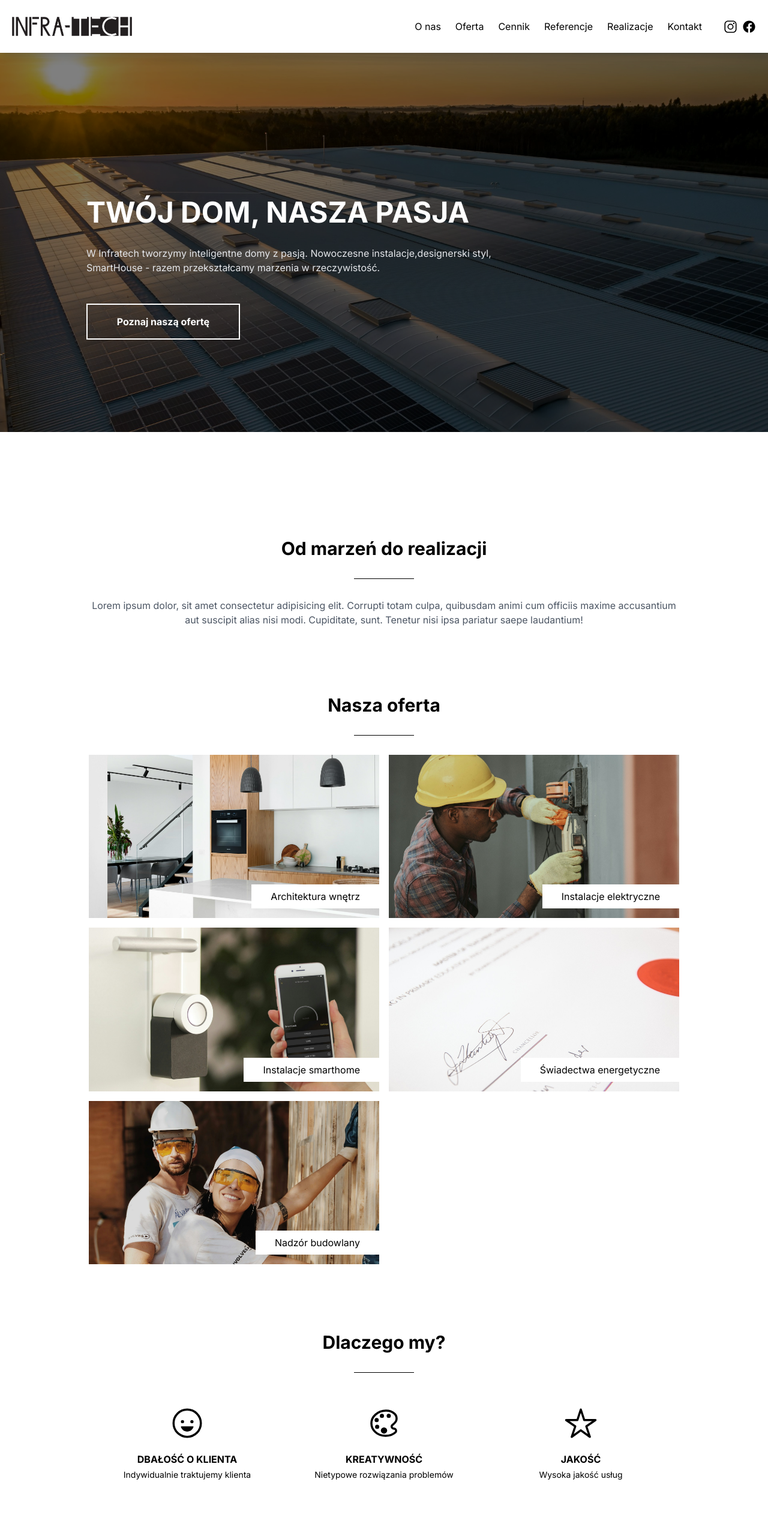
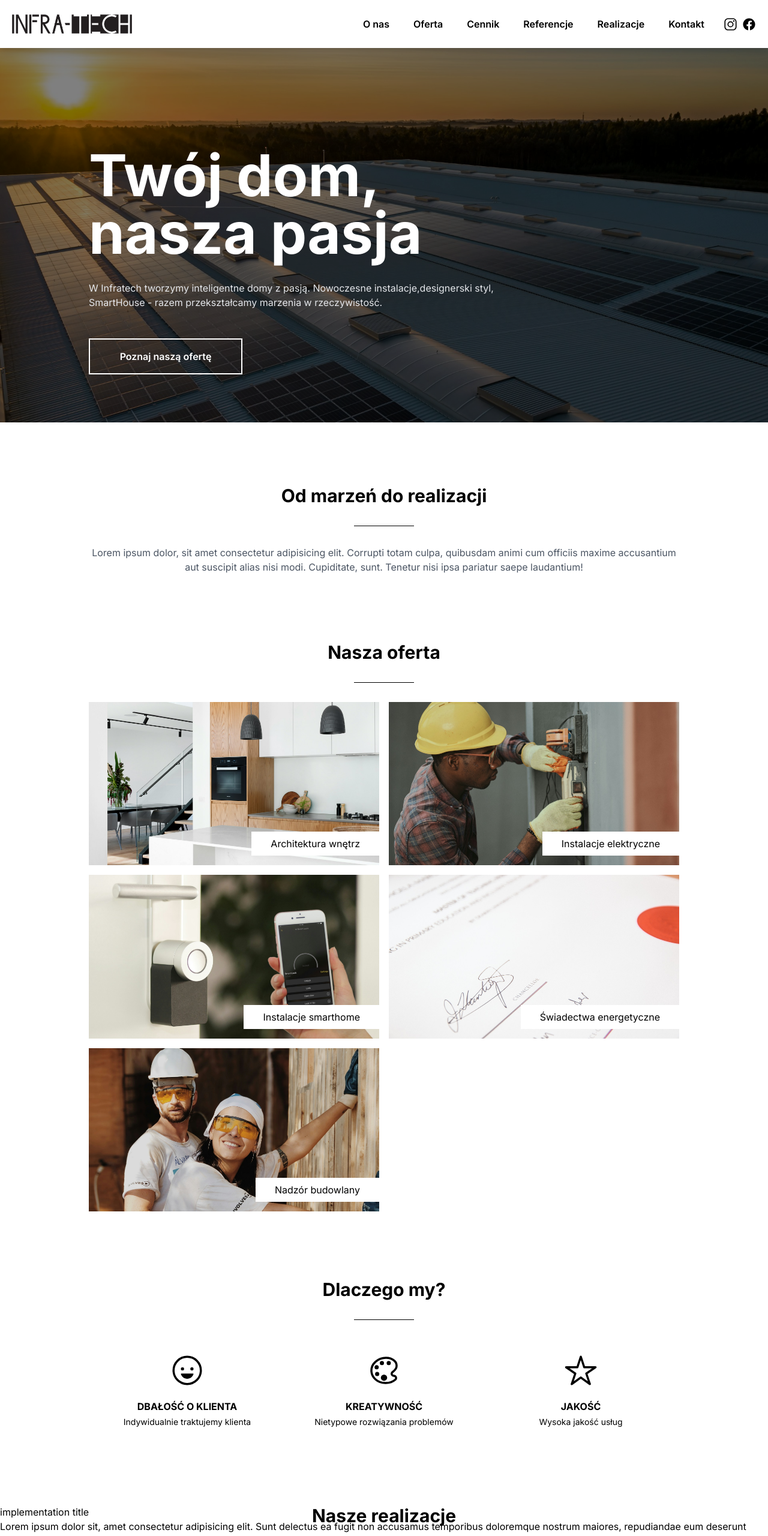
Before and after one commit to emilkowalczyk/infratech, a Next.js app: page / in a window 1280 px wide. Shown: the top 2560 px of the page at 60% size. Built offline with nearby package versions, Linux system fonts and the light colour scheme.

Commit message:
edit navbar, changed font, edit herosection

```diff
--- a/src/app/o-nas/page.tsx
+++ b/src/app/o-nas/page.tsx
@@ -13,7 +13,7 @@ function ONas() {
 
             <span className={`block w-[100px] h-[1px] mb-8 bg-black`}></span>
           </div>
-          <p className='text-black'>
+          <p className='text-black text-center lg:text-left'>
             Lorem ipsum dolor sit amet consectetur adipisicing elit. Quidem
             temporibus assumenda dignissimos voluptas nesciunt culpa nisi
             doloribus consequuntur error libero mollitia nihil eos, ab quisquam
--- a/src/components/Button.tsx
+++ b/src/components/Button.tsx
@@ -9,7 +9,7 @@ function Button({ label, path }: Props) {
   return (
     <Link
       href={path}
-      className='block mt-4 w-full text-white text-center border-2 border-white px-4 py-4 font-bold hover:text-black hover:bg-white transition md:w-max md:min-w-64'
+      className='block mt-4 w-full text-white text-center border-2 border-white px-4 py-4 font-semibold hover:text-black hover:bg-white transition md:w-max md:min-w-64'
     >
       {label}
     </Link>
--- a/src/components/HeroSection.tsx
+++ b/src/components/HeroSection.tsx
@@ -11,16 +11,16 @@ type Props = {
 
 function HeroSection({ bgImage, heading, description, btnLabel }: Props) {
   return (
-    <header className='w-full h-[720px] flex flex-col justify-center'>
+    <header className='w-full flex flex-col h-[640px] justify-end'>
       <Image
         src={bgImage}
         alt='Home image'
         width={1920}
         height={0}
-        className='w-full h-screen object-cover absolute top-0 left-0 -z-10 brightness-[50%] max-h-[720px]'
+        className='w-full h-[640px] object-cover absolute top-16 left-0 -z-10 brightness-[50%] max-h-[800px]'
       />
-      <div className='flex flex-col justify-center items-center md:items-start px-4 md:max-w-5xl md:mx-auto md:w-full'>
-        <h1 className='text-4xl md:text-5xl text-white font-bold uppercase text-center leading-tight md:text-left'>
+      <div className='flex flex-col justify-end items-center md:items-start px-5 mb-24 md:max-w-5xl md:mx-auto md:w-full'>
+        <h1 className='text-6xl md:text-8xl md:w-[600px] text-white font-bold  text-center leading-tight md:text-left'>
           {heading}
         </h1>
 
--- a/src/components/Navbar.tsx
+++ b/src/components/Navbar.tsx
@@ -11,8 +11,8 @@ function Navbar() {
   const handleMenu = () => setMenu(!menu);
 
   return (
-    <nav className='w-full py-4 bg-white lg:py-6 sticky top-0 left-0 z-50 shadow-lg'>
-      <div className='px-5 mx-auto lg:max-w-7xl flex justify-between items-center'>
+    <nav className='w-full bg-white sticky top-0 left-0 z-50 shadow-lg'>
+      <div className='px-5 h-16 lg:h-20 mx-auto lg:max-w-7xl flex justify-between items-center'>
         {/* Logo with link to homepage */}
         <a href='/' className='block'>
           <Image
@@ -33,7 +33,7 @@ function Navbar() {
             <li key={navLink.title}>
               <a
                 href={navLink.path}
-                className='overflow-hidden px-3 py-2 block active:text-gray-600 relative before:absolute before:bottom-0 before:left-0 before:w-full before:h-[2px] before:bg-black before:-translate-x-[101%] before:transition-all hover:before:translate-x-0'
+                className='overflow-hidden font-semibold px-2 py-2 block active:text-gray-600 relative before:absolute before:bottom-0 before:left-0 before:w-full before:h-[2px] before:bg-black before:-translate-x-[101%] before:transition-all hover:before:translate-x-0 lg:ml-6'
               >
                 {navLink.title}
               </a>
--- a/src/components/Slider.tsx
+++ b/src/components/Slider.tsx
@@ -5,6 +5,7 @@ import React from 'react';
 import Carousel from 'react-multi-carousel';
 import 'react-multi-carousel/lib/styles.css';
 import Heading from './Heading';
+import Button from './Button';
 
 function Slider() {
   const responsive = {
@@ -23,7 +24,7 @@ function Slider() {
   };
 
   return (
-    <div className='my-20 w-full flex flex-col'>
+    <div className='my-20 w-full flex flex-col relative'>
       <Heading
         label='Nasze realizacje'
         textColor='text-black'
@@ -32,11 +33,11 @@ function Slider() {
       />
       <Carousel
         additionalTransfrom={0}
-        arrows={false}
+        arrows={true}
         autoPlay
         autoPlaySpeed={10000}
         centerMode={false}
-        className='max-w-full'
+        className='max-w-full z-0'
         containerClass='container'
         dotListClass=''
         draggable
@@ -63,21 +64,22 @@ function Slider() {
             width={1920}
             height={720}
             alt='x'
-            src='/images/electrical.jpg'
-            className='w-full min-h-[480px] h-auto object-cover max-h-[720px] block'
+            src='/images/certificates.jpg'
+            className='w-full min-h-[480px] h-auto object-cover max-h-[640px] block'
             priority
           />
         </div>
-        <div className='relative'>
-          <Image
-            width={1920}
-            height={720}
-            alt='x'
-            src='/images/smarthome.jpg'
-            className='w-full min-h-[480px] h-auto object-cover max-h-[720px] block'
-          />
-        </div>
       </Carousel>
+      <div className='fixed '>
+        <h1>implementation title</h1>
+        <p>
+          Lorem ipsum dolor sit, amet consectetur adipisicing elit. Sunt
+          delectus ea fugit non accusamus temporibus doloremque nostrum maiores,
+          repudiandae eum deserunt eius. Eligendi, quaerat ad! Tempora amet et
+          voluptas provident?
+        </p>
+        <Button label='Więcej realizacji' path='/realizacje' />
+      </div>
     </div>
   );
 }
```
